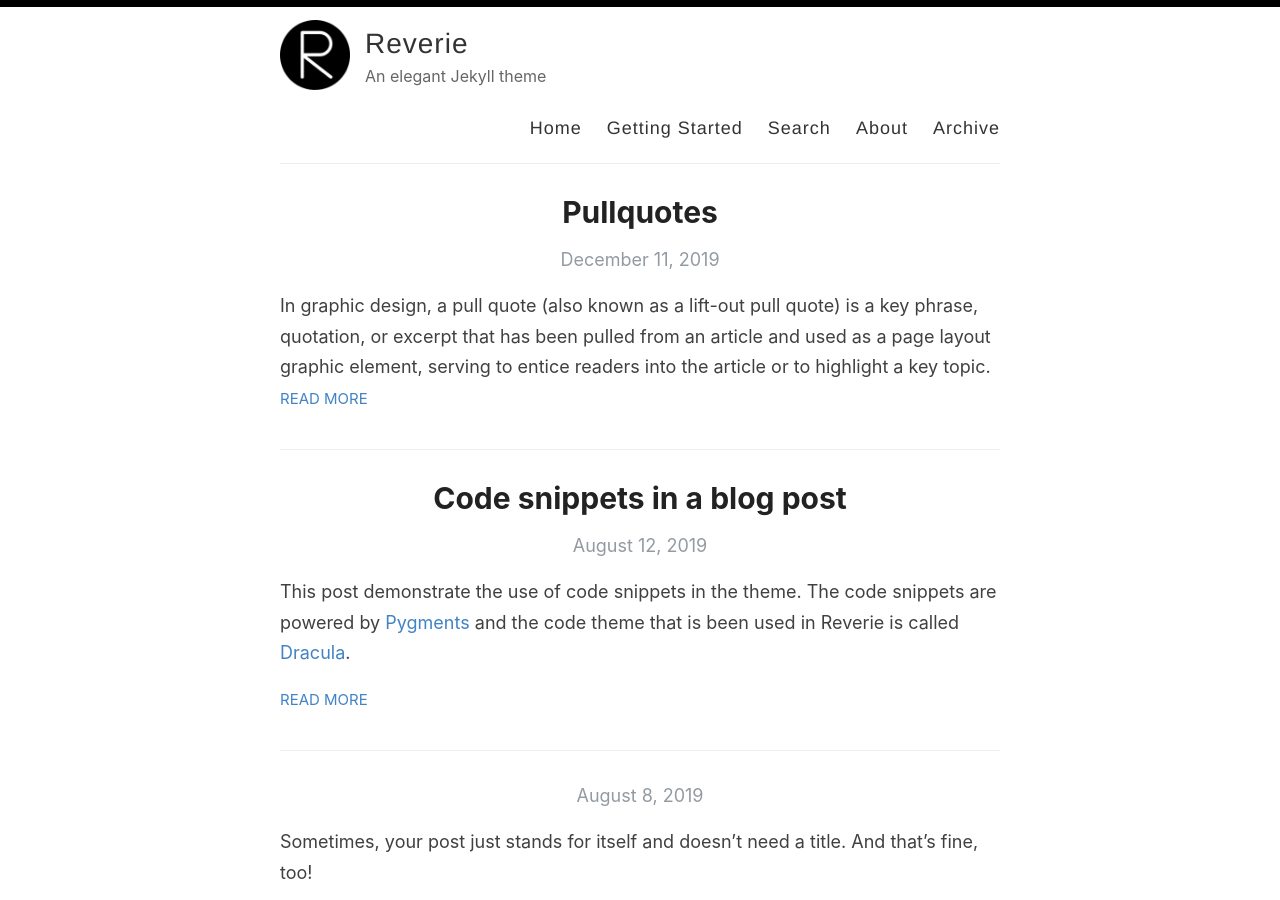
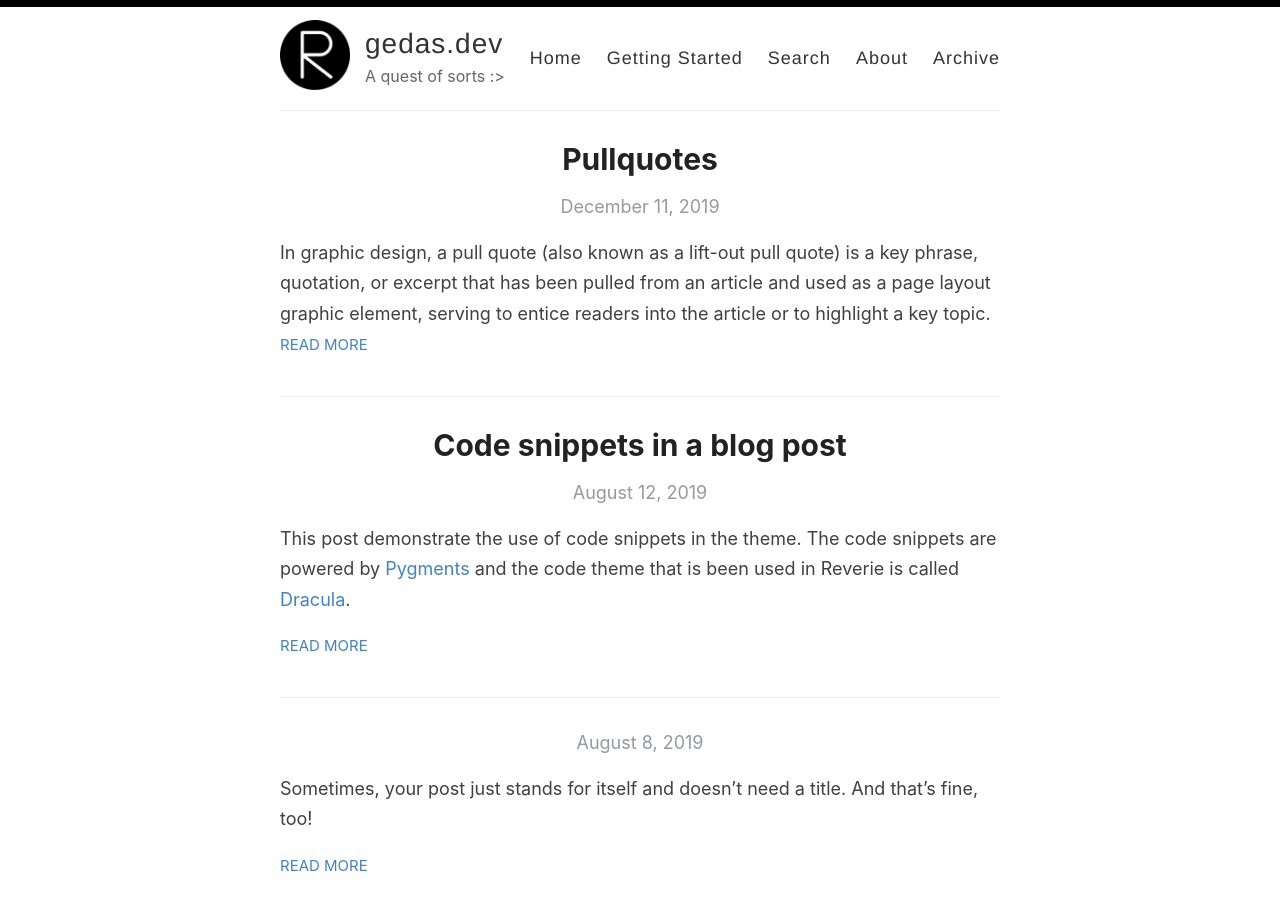
Before and after one commit to GedasFX/gedasfx.github.io, a Jekyll site: the page built from index.html, in a window 1280 px wide and 900 px high. Built offline with Jekyll 4.4.1, drawn with Linux system fonts in a browser that asks for light colours; the list of posts is cut into pages by our own code.

Commit message:
Update _config.yml

```diff
--- a/_config.yml
+++ b/_config.yml
@@ -3,13 +3,13 @@
 #
 
 # Name of your site (displayed in the header)
-name: Reverie
+name: gedas.dev
 
 # Name of the author
-author: Amit Merchant
+author: Gediminas Milašius
 
 # Short bio or description (displayed in the header)
-description: An elegant Jekyll theme
+description: A quest of sorts :>
 
 # URL of your avatar or profile pic (you could use your GitHub profile pic)
 avatar: /images/reverie.png
@@ -21,15 +21,15 @@ avatar: /images/reverie.png
 # Includes an icon in the footer for each username you enter
 footer-links:
   dribbble:
-  email: amit.d.merchant@gmail.com
+  email: contact@gedas.dev
   facebook:
   flickr:
-  github: amitmerchant1990/reverie
+  github: gedasfx
   instagram:
   linkedin:
   pinterest:
-  rss: rss
-  twitter: amit_merchant
+  rss:
+  twitter:
   stackoverflow:
   youtube: # channel/<your_long_string> or user/<user-name>
   googleplus: # anything in your profile username that comes after plus.google.com/
@@ -55,7 +55,7 @@ enforce_ssl: https://www.amitmerchant.com/reverie
 # (http://yourusername.github.io/repository-name)
 # and NOT your User repository (http://yourusername.github.io)
 # then add in the baseurl here, like this: "/repository-name"
-baseurl: "/reverie"
+# baseurl: "/reverie"
 
 #
 # !! You don't need to change any of the configuration flags below !!
```
